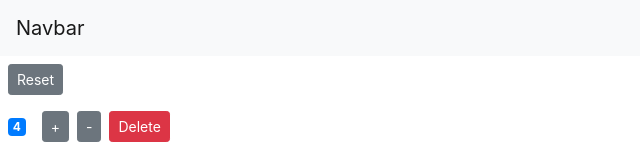
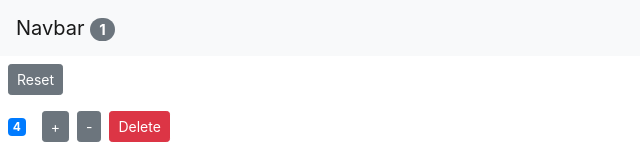
Before and after one commit to sathishneo/counter-app, a React (Create React App) app: page / in a window 1280 px wide. Shown: the top 156 px of the page, without its empty margins (0-640 px from the left). Built offline with nearby package versions, Linux system fonts and the light colour scheme.

Commit message:
Counter-app completed till stateless functional components

```diff
--- a/src/App.js
+++ b/src/App.js
@@ -4,11 +4,68 @@ import Counters from "./components/counters";
 import NavBar from "./components/navbar";
 
 class App extends Component {
+  state = {
+    counters: [
+      { id: 1, value: 4 },
+      { id: 2, value: 0 },
+      { id: 3, value: 0 },
+      { id: 4, value: 0 }
+    ]
+  };
+  handleDelete = counterId => {
+    // console.log("Even raised has been received", counterId);
+    const counters = this.state.counters.filter(
+      counter => counter.id !== counterId
+    );
+    // this.setState({ counters: counters });
+    this.setState({ counters });
+  };
+
+  handleReset = () => {
+    const counters = this.state.counters.map(counter => {
+      counter.value = 0;
+      return counter; //returning the counter is important since this like value change and not reference change
+    });
+    this.setState({ counters });
+  };
+
+  handleIncrement = counter => {
+    const counters = [...this.state.counters];
+    const index = counters.indexOf(counter);
+    counters[index] = { ...counter };
+    counters[index].value++;
+    this.setState({ counters });
+  };
+
+  handleDecrement = counter => {
+    const counters = [...this.state.counters];
+    const index = counters.indexOf(counter);
+    counters[index] = { ...counter };
+    counters[index].value--;
+    this.setState({ counters });
+  };
+
+  handleEmpty = counter => {
+    if (counter.value === 0) {
+      return true;
+    }
+    return false;
+  };
+
   render() {
     return (
       <React.Fragment>
-        <NavBar />
-        <Counters />
+        <NavBar
+          totalCounters={this.state.counters.filter(c => c.value > 0).length}
+        />
+        <Counters
+          counters={this.state.counters}
+          onEmpty={this.handleEmpty}
+          onIncrement={this.handleIncrement}
+          onDecrement={this.handleDecrement}
+          onReset={this.handleReset}
+          onDelete={this.handleDelete}
+        />
       </React.Fragment>
     );
   }
--- a/src/components/counters.jsx
+++ b/src/components/counters.jsx
@@ -2,70 +2,27 @@ import React, { Component } from "react";
 import Counter from "./counter";
 
 class Counters extends Component {
-  state = {
-    counters: [
-      { id: 1, value: 4 },
-      { id: 2, value: 0 },
-      { id: 3, value: 0 },
-      { id: 4, value: 0 }
-    ]
-  };
-  handleDelete = counterId => {
-    // console.log("Even raised has been received", counterId);
-    const counters = this.state.counters.filter(
-      counter => counter.id !== counterId
-    );
-    // this.setState({ counters: counters });
-    this.setState({ counters });
-  };
-
-  handleReset = () => {
-    const counters = this.state.counters.map(counter => {
-      counter.value = 0;
-      return counter; //returning the counter is important since this like value change and not reference change
-    });
-    this.setState({ counters });
-  };
-
-  handleIncrement = counter => {
-    const counters = [...this.state.counters];
-    const index = counters.indexOf(counter);
-    counters[index] = { ...counter };
-    counters[index].value++;
-    this.setState({ counters });
-  };
-
-  handleDecrement = counter => {
-    const counters = [...this.state.counters];
-    const index = counters.indexOf(counter);
-    counters[index] = { ...counter };
-    counters[index].value--;
-    this.setState({ counters });
-  };
-
-  handleEmpty = counter => {
-    if (counter.value === 0) {
-      return true;
-    }
-    return false;
-  };
-
   render() {
+    const {
+      onReset,
+      counters,
+      onDelete,
+      onIncrement,
+      onDecrement,
+      onEmpty
+    } = this.props;
     return (
       <div>
-        <button
-          className="btn btn-secondary btn-sm m-2"
-          onClick={this.handleReset}
-        >
+        <button className="btn btn-secondary btn-sm m-2" onClick={onReset}>
           Reset
         </button>
-        {this.state.counters.map(counter => (
+        {counters.map(counter => (
           <Counter
             key={counter.id}
-            onDelete={this.handleDelete}
-            onIncrement={this.handleIncrement}
-            onDecrement={this.handleDecrement}
-            onEmpty={this.handleEmpty}
+            onDelete={onDelete}
+            onIncrement={onIncrement}
+            onDecrement={onDecrement}
+            onEmpty={onEmpty}
             // value={counter.value}
             // id={counter.id}
             counter={counter}
--- a/src/components/navbar.jsx
+++ b/src/components/navbar.jsx
@@ -1,17 +1,39 @@
-import React, { Component } from "react";
+//import React, { Component } from "react";
+import React from "react";
+/*
+ * making it a stateless functional component
+ * since the below class doesn't need the state
+ * attribute since it get everything from the
+ * 'props' where it is being used (App.jsx)
+ */
+/*
+class NavBar extends Component {
+    render() {
 
-class NavBar extends Component {
-  state = {};
-  render() {
-    return (
-      // As a heading
-      <nav className="navbar navbar-light bg-light">
-        <a className="navbar-brand" href="#">
-          Navbar
-        </a>
-      </nav>
-    );
-  }
+    }
 }
+*/
+
+/*
+ * if we just use function Navbar, then
+ * 'this' will not be inherited. So, to do
+ * that we need to either have a constructor (which is not
+ * possible in a stateless functional component) or we need
+ * to use the arrow function '=>'
+ */
+//function NavBar() {
+const NavBar = ({ totalCounters }) => {
+  return (
+    // As a heading
+    <nav className="navbar navbar-light bg-light">
+      <span className="navbar-brand">
+        Navbar{" "}
+        <span className="badge badge-pill badge-secondary">
+          {totalCounters}
+        </span>{" "}
+      </span>
+    </nav>
+  );
+};
 
 export default NavBar;
```
